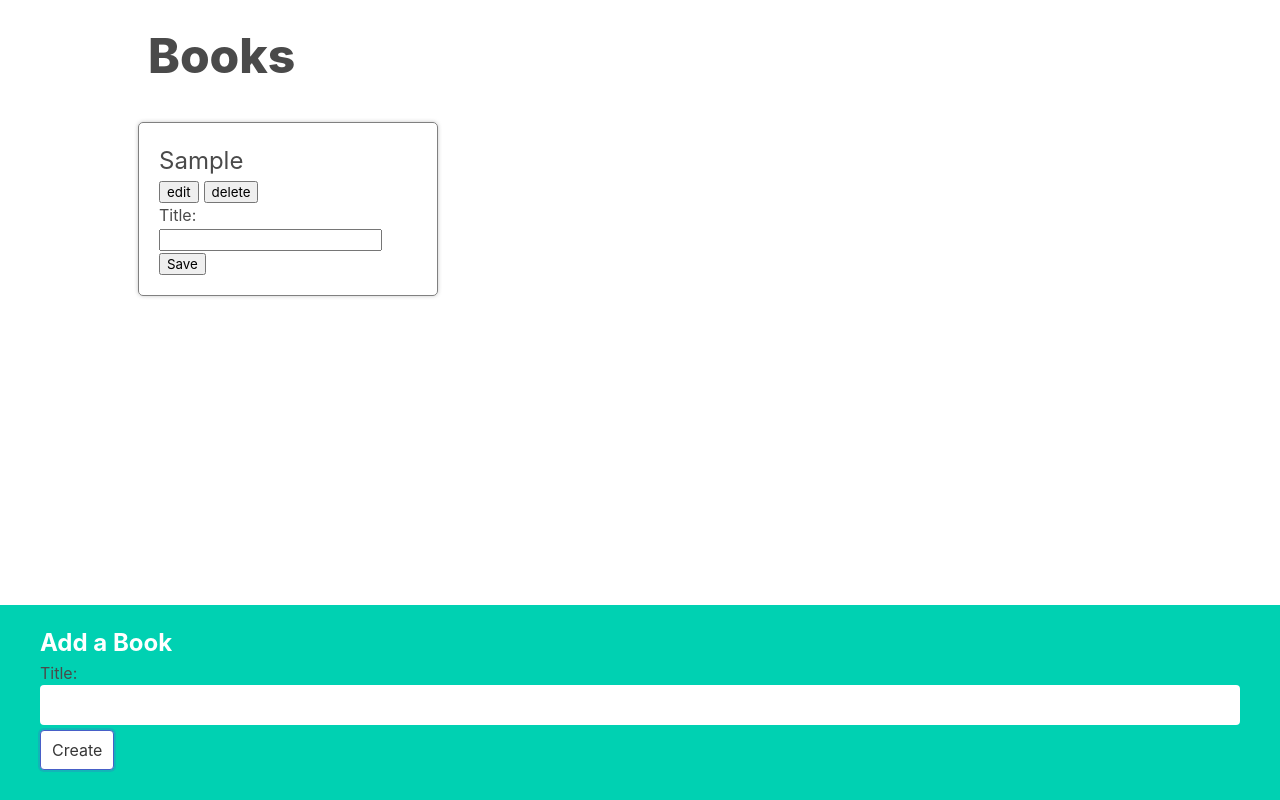
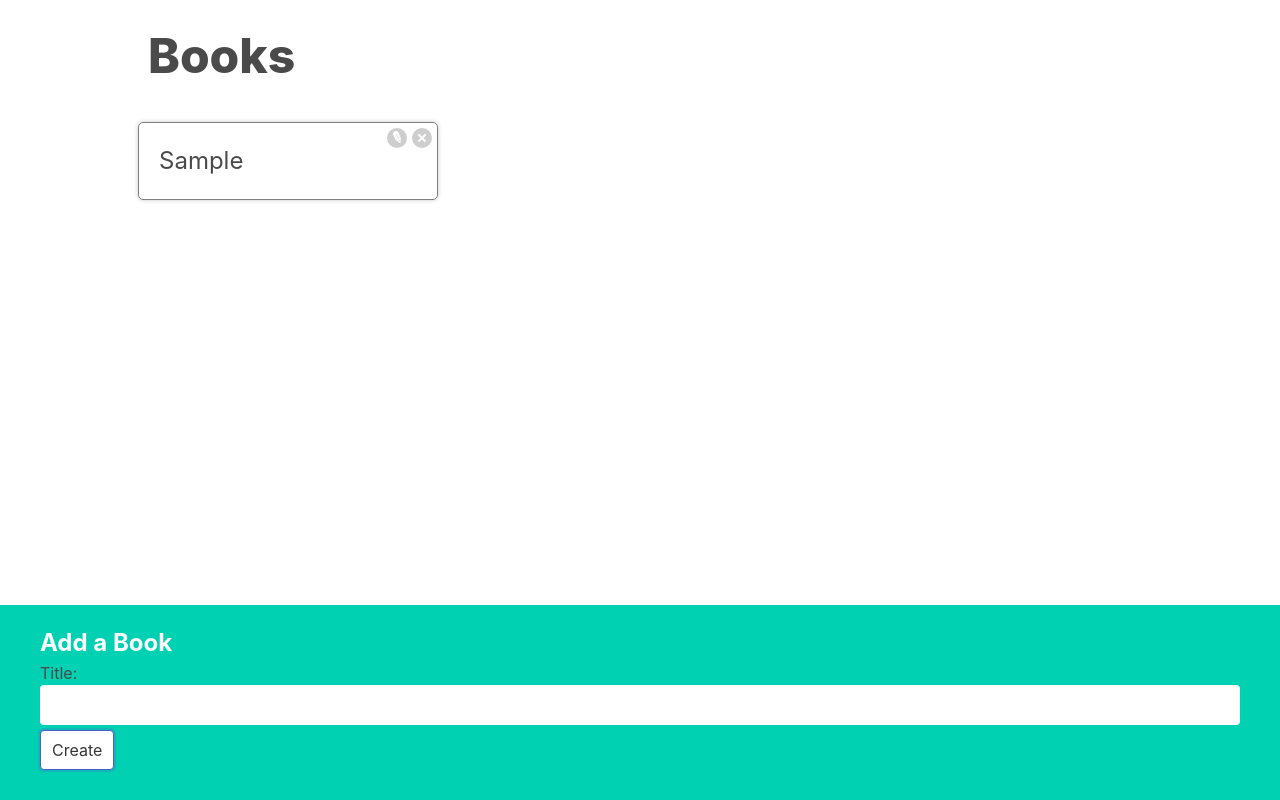
Before and after one commit to yechielklein/book-list-api-context, a React (Create React App) app: page / in a window 1280 px wide. Both pictures are taken after typing "Sample" into the empty fields and a click on the button "Create". Built offline with nearby package versions, Linux system fonts and the light colour scheme.

Commit message:
finished deleteBook function and passed it down to BookShow

```diff
--- a/src/App.js
+++ b/src/App.js
@@ -23,7 +23,7 @@ const App = () => {
 	};
 
 	const deleteBook = id => {
-		console.log(`Book with id of ${id} deleted`);
+		setBooks(books.filter(book => book.id !== id));
 	};
 
 	return (
--- a/src/components/BookList.js
+++ b/src/components/BookList.js
@@ -1,7 +1,15 @@
 import BookShow from './BookShow';
 
-const BookList = ({ books }) => {
-	const renderedBooks = books.map(book => <BookShow book={book} key={book.id} />);
+const BookList = ({ books, onDelete }) => {
+	const renderedBooks = books.map(book => {
+		return (
+			<BookShow
+				book={book}
+				key={book.id}
+				onDelete={onDelete}
+			/>
+		);
+	});
 
 	return (
 		<div className="book-list">
--- a/src/components/BookShow.js
+++ b/src/components/BookShow.js
@@ -1,12 +1,22 @@
 import BookEdit from './BookEdit';
 
-const BookShow = ({ book }) => {
+const BookShow = ({ book, onDelete }) => {
+	const handleDeleteClick = () => {
+		onDelete(book.id);
+	};
+
 	return (
 		<div className="book-show">
 			<h3>{book.title}</h3>
-			<button>edit</button>
-			<button>delete</button>
-			<BookEdit />
+			<div className="actions">
+				<button
+					className="edit"
+				>Edit</button>
+				<button
+					className="delete"
+					onClick={handleDeleteClick}
+				>Delete</button>
+			</div>
 		</div>
 	);
 };
```
